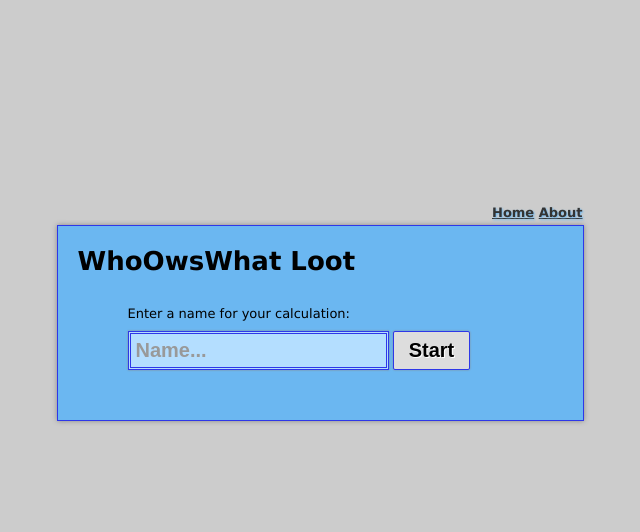
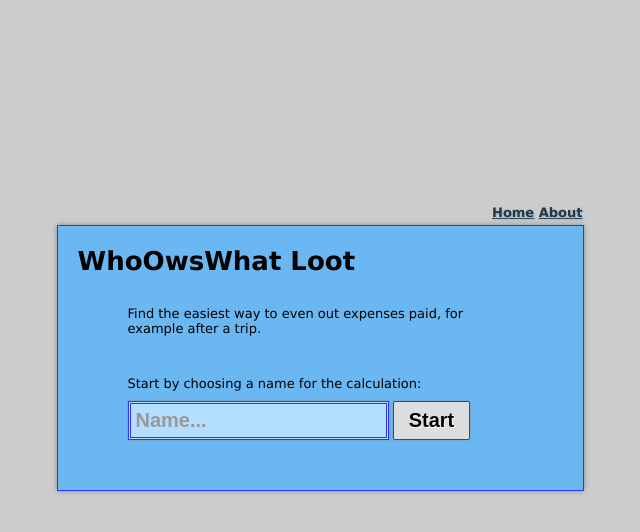
Before and after one commit to maltelenz/wowloot, a Django app: template templates/index.html in a window 1280 px wide. Shown: the top 532 px of the page, without its empty margins (320-960 px from the left). Run offline with Django 3.2, Linux system fonts and the light colour scheme; the template is opened without the code that fills it, so the values that code supplies are empty; some libraries are stand-ins or nearby versions.

Commit message:
add short explanatory text to front page

```diff
--- a/templates/index.html
+++ b/templates/index.html
@@ -45,7 +45,10 @@
   <h1 class="firstpage">WhoOwsWhat Loot</h1>
   {% if error_message %}<div>{{ error_message }}</div>{% endif %}
   <div class="firstpagetext">
-    Enter a name for your calculation:
+    Find the easiest way to even out expenses paid, for example after a trip.
+  </div>
+  <div class="firstpagetext">
+    Start by choosing a name for the calculation:
   </div>
   <div class="firstpageform">
     <form action="{% url home %}" method="post">
```
